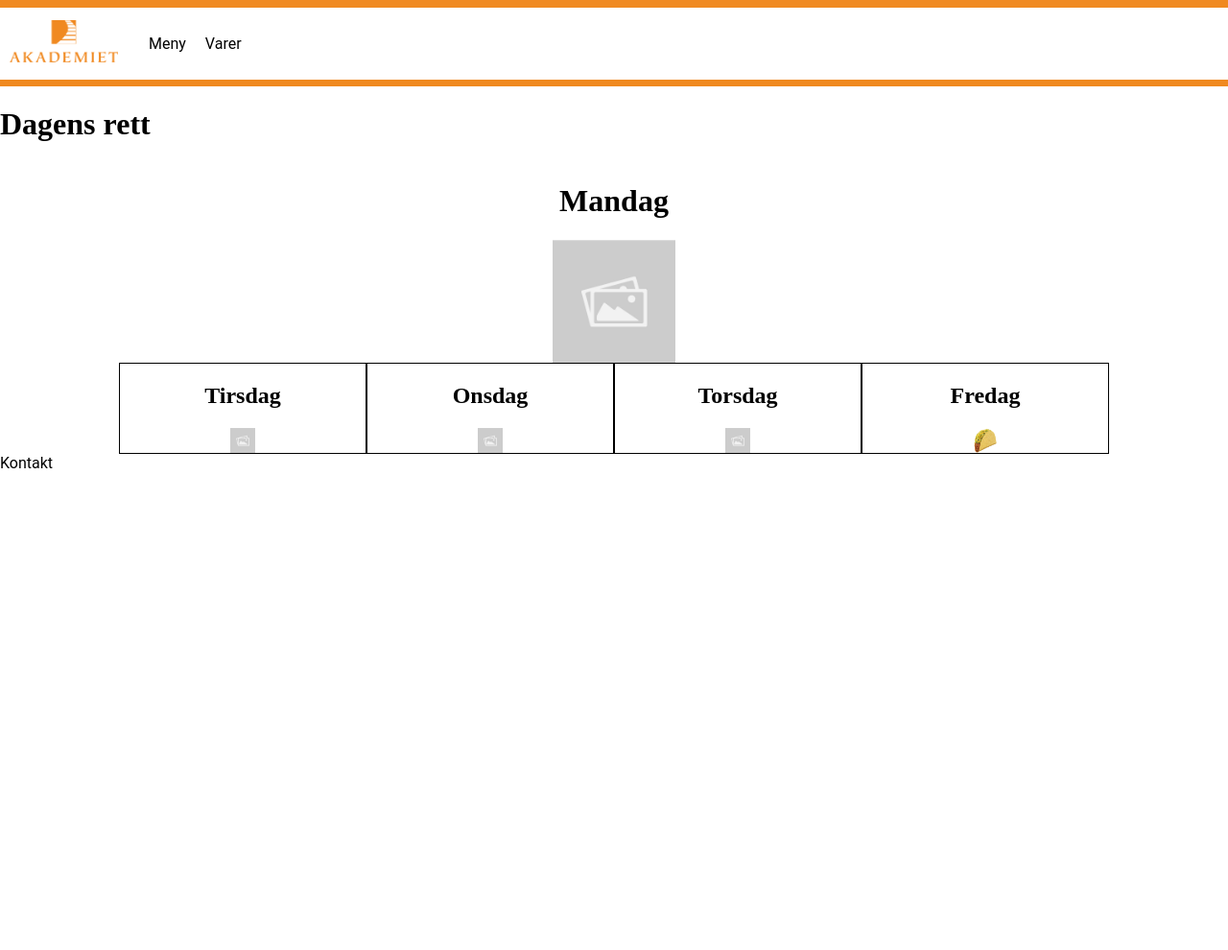
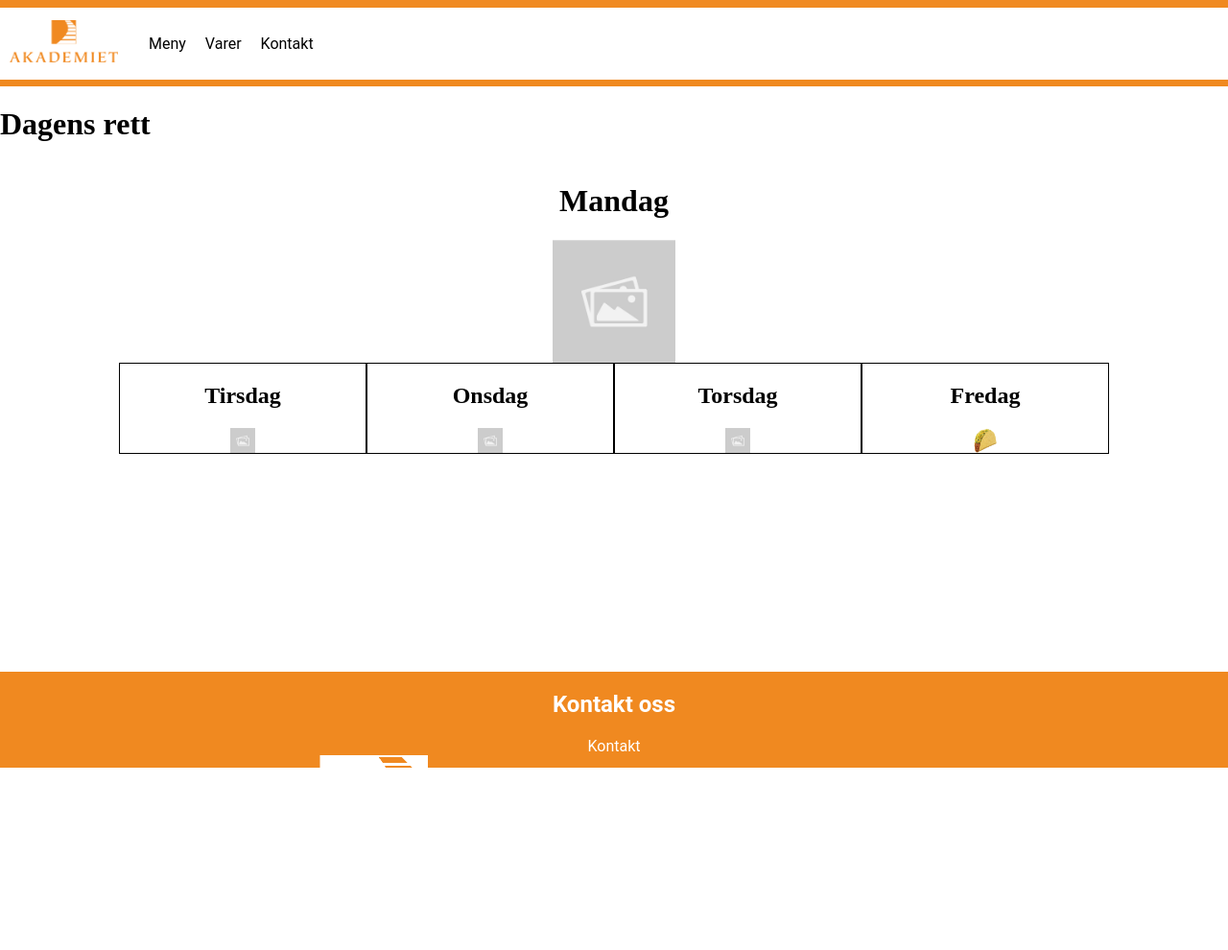
Before and after one commit to AgentVolby/kantine, a Flask app: page /meny in a window 1280 px wide. Shown: the whole page at 96% size. Before the commit the page ends 488 px from the top, so only its background shows below. Run offline with Flask 3, Linux system fonts and the light colour scheme.

Commit message:
Jobbet mer på footer

```diff
--- a/static/style.css
+++ b/static/style.css
@@ -2,10 +2,37 @@ html, body {
     margin: 0;
     padding: 0;
     width: 100%;
+    min-height: 100vh;
+    display: flex;
+    flex-direction: column;
+}
+
+.boxcolumn {
+    display: flex;
+    flex-direction: column;
+    align-items: center;
+    justify-content: center;
+}
+
+.thinborder {
+    border: solid;
+    border-width: 1px;
+    border-color: black;
+}
+
+.fatborder {
+    border: solid;
+    border-width: 3px;
+    border-color: black;
 }
 
 #logo {
     max-width: 90%;
+    height: auto;
+}
+
+#logo2 {
+    max-width: 50%;
     height: auto;
 }
 
@@ -14,6 +41,7 @@ html, body {
     flex-wrap: wrap;
     margin-top: 10px;
     margin-left: 20px;
+    gap: 20px;
 }
 
 .totalevarer {
@@ -25,11 +53,19 @@ html, body {
 }
 
 .vare {
+    background-color: #f08920;
+    border: solid;
+    border-width: 2px;
+    border-radius: 5px;
+    display: flex;
+    flex-direction: column;
+    align-items: center;
 }
 
 .vare img {
     width: 100px;
     height: 75px;
+    background-color: white;
     margin-bottom: 10px;
 }
 
@@ -61,13 +97,6 @@ html, body {
 
 .dagbox {
     width: 20%;
-    border: solid;
-    border-color: black;
-    border-width: 1px;
-    display: flex;
-    align-items: center;
-    justify-content: center;
-    flex-direction: column;
 }
 
 .topbar {
@@ -100,6 +129,19 @@ html, body {
     justify-content: center;
 }
 
+.bottombar {
+    background-color: #f08920;
+    width: 100%;
+    height: 100px;
+    display: flex;
+    flex-direction: column;
+    align-items: center;
+}
+
+footer {
+    margin-top: auto;
+}
+
 @import url('https://googleapis.com');
 
 .text {
@@ -122,6 +164,16 @@ html, body {
     color: #f08920;
 }
 
+.textlink2 {
+    font-family: roboto, sans-serif;
+    color: white;
+    text-decoration: none;
+}
+
+.hover2:hover {
+    text-decoration: underline;
+}
+
 .left {
     margin-left: 15px;
 }
@@ -137,9 +189,6 @@ html, body {
 }
 
 .extrabox {
-    border-color: black;
-    border-style: solid;
-    border-width: 1px;
     width: 100%;
     height: 100%;
 }
--- a/templates/base.html
+++ b/templates/base.html
@@ -11,18 +11,25 @@
         <div class="undertopbar">
             <div class="topbaritems">
                 <div class="imgframe">
-                    <a href="https://www.akademiet.no">
+                    <a href="/">
                         <img id="logo" src="{{ url_for ('static', filename='akademiet.png') }}" alt="akademietlogo">
                     </a>
                 </div>
                 <a class="textlink" href="/meny">Meny</a>
                 <a class="textlink" href="/varer">Varer</a>
+                <a class="textlink" href="/kontakt">Kontakt</a>
             </div>
         </div>
     </nav>
     {% block content %}{% endblock %}
     <footer>
-        <a class="textlink" href="/kontakt">Kontakt</a>
+        <nav class="bottombar">
+            <h1 class="textlink2">Kontakt oss</h1>
+            <a class="textlink2 hover2" href="/kontakt">Kontakt</a>
+            <a href="https://www.akademiet.no">
+                <img id="logo2" src="{{ url_for ('static', filename='akademiet2.png') }}" alt="akademietlogo">
+            </a>
+        </nav>
     </footer>
 
 </body>
--- a/templates/kontakt.html
+++ b/templates/kontakt.html
@@ -3,6 +3,8 @@
 {% block title %}Kontakt{% endblock %}
 
 {% block content %}
-    <p class="text">{{epost}}</p>
-    <p class="text">{{nummer}}</p>
+    <div class="boxcolumn">
+        <p class="text">{{epost}}</p>
+        <p class="text">{{nummer}}</p>
+    </div>
 {% endblock %}
--- a/templates/meny.html
+++ b/templates/meny.html
@@ -10,7 +10,7 @@
 
     <div class="andredager">
         {% for list in videreliste %}
-        <div class="dagbox">
+        <div class="dagbox boxcolumn thinborder">
             <h2>{{list["dag"]}}</h2>
             <img class="dagensrett" src="{{ url_for ('static', filename=list['img'])}}" alt="{{list['img']}}">
         </div>
```
Also changed, not shown: static/akademiet2.png (added), static/cola.png (added), static/pepsi.png (added).
